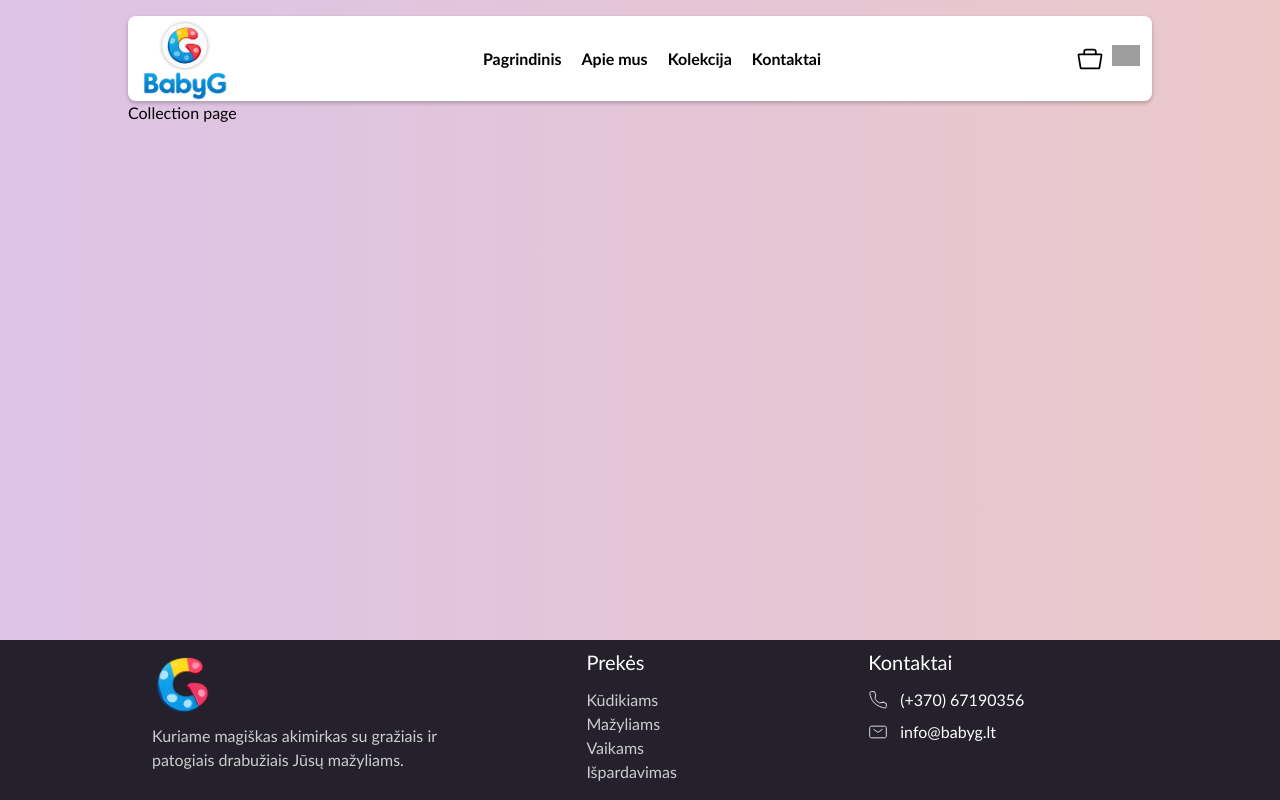
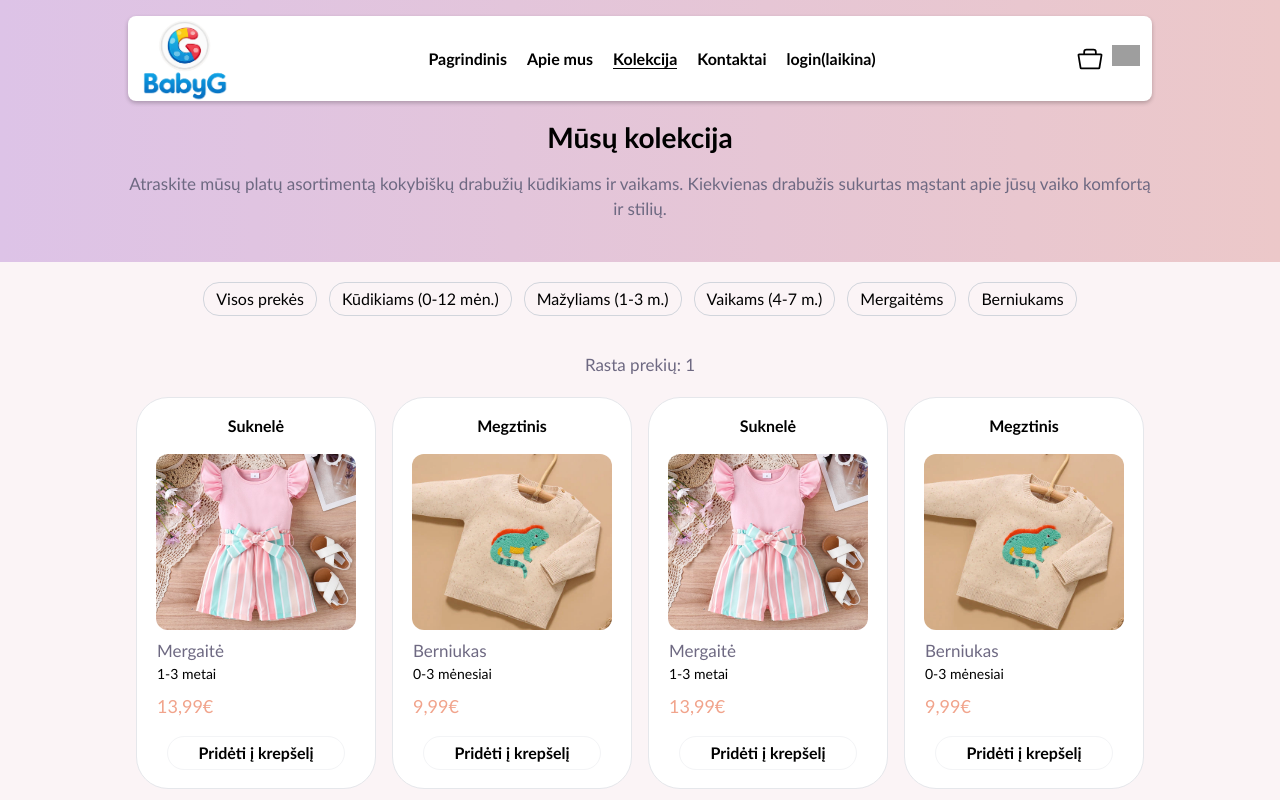
Before and after one commit to SplaTT141/babyG, a React (Vite) app in the folder client/: page /kolekcija in a window 1280 px wide. Shown: the top 800 px of the page. Built offline with nearby package versions, Linux system fonts and the light colour scheme; grey boxes are pictures that could not be loaded.

Commit message:
collection page

```diff
--- a/client/src/App.jsx
+++ b/client/src/App.jsx
@@ -1,10 +1,11 @@
-import {BrowserRouter, Routes, Route} from "react-router-dom"
-import { Header } from "./components/Header"
-import { Footer } from "./components/Footer"
-import { HomePage } from "./pages/HomePage"
-import { AboutPage } from "./pages/AboutPage"
-import { ContactPage } from "./pages/ContactPage"
-import { CollectionPage } from "./pages/CollectionPage"
+import {BrowserRouter, Routes, Route} from "react-router-dom";
+import { Header } from "./components/Header";
+import { Footer } from "./components/Footer";
+import { HomePage } from "./pages/HomePage";
+import { AboutPage } from "./pages/AboutPage";
+import { ContactPage } from "./pages/ContactPage";
+import { CollectionPage } from "./pages/CollectionPage";
+import { LoginPage } from "./pages/LoginPage";
 
 export function App() {
 
@@ -16,6 +17,7 @@ export function App() {
         <Route path="/apie-mus" element={<AboutPage />} />
         <Route path="/kolekcija" element={<CollectionPage />} />
         <Route path="/kontaktai" element={<ContactPage />} />
+        <Route path="/login" element={<LoginPage />} />
       </Routes>
       <Footer  />
     </BrowserRouter>
--- a/client/src/components/Header.jsx
+++ b/client/src/components/Header.jsx
@@ -3,7 +3,7 @@ import bag from "../assets/img/bag.svg";
 import heart from "../assets/img/heart.svg";
 import hamburger from "../assets/img/hamburger.svg";
 import xmark from "../assets/img/xmark.svg";
-import { Link } from "react-router-dom";
+import { Link, NavLink } from "react-router-dom";
 import { useState } from "react";
 
 export function Header() {
@@ -14,6 +14,7 @@ export function Header() {
         {text: 'Apie mus', link: '/apie-mus'},
         {text: 'Kolekcija', link: '/kolekcija'},
         {text: 'Kontaktai', link: '/kontaktai'},
+        {text: 'login(laikina)', link: '/login'},
     ]
 
     return(
@@ -31,7 +32,7 @@ export function Header() {
                 <div className="hidden sm:inline font-bold text-md">
                     <ul className="flex gap-5">
                         {
-                            navLinks.map((link, index) => (<li className=" hover-scale-sm" key={index}><Link to={link.link}>{link.text}</Link></li>))
+                            navLinks.map((link, index) => (<li className=" hover-scale-sm" key={index}><NavLink to={link.link}>{link.text}</NavLink></li>))
                         }
                     </ul>
                 </div>
--- a/client/src/index.css
+++ b/client/src/index.css
@@ -10,7 +10,7 @@ main {
 }
 
 .container {
-  @apply w-8/10 mx-auto;
+  @apply w-9/10 sm:w-8/10 mx-auto;
 }
 
 @theme {
@@ -32,6 +32,20 @@ main {
   .hover-scale-xl {
     @apply transition-all duration-200 hover:scale-125;
   }
+
+  .active {
+    position: relative;
+  }
+
+  .active::after {
+    content: "";
+    position: absolute;
+    bottom: -1px;
+    left: 0;
+    width: 100%;
+    height: 1px;
+    background: black;
+  }
 }
 
 @layer base {
@@ -48,7 +62,7 @@ main {
   }
 
   .paragraph-h2 {
-    @apply mt-4 text-[clamp(12px\\,1.6vw\\,15px)] leading-[1.6] text-gray;
+    @apply mt-4 text-[clamp(13px,1.6vw,15px)] leading-[1.6] text-gray;
   }
 
   .section-white {
--- a/client/src/pages/AboutPage.jsx
+++ b/client/src/pages/AboutPage.jsx
@@ -34,7 +34,6 @@ export function AboutPage() {
             <section className="container mx-auto p-12 px-4 sm:w-9/10">
                 <div className="flex flex-col items-center justify-center gap-10 sm:flex-row">
 
-
                     <div
                         className="
                             border border-white rounded-2xl
@@ -54,8 +53,8 @@ export function AboutPage() {
 
                     <div className="w-9/10 lg:w-2/5">
                         <span className="bg-white rounded-full p-3 mb-10">Apie BabyG</span>
-                        <h2 className="text-2xl sm:text-3xl md:text-4xl font-bold mt-5 text-start">Prekiaujame su meile atrinktais drabužiais mažiausiems</h2>
-                        <p className="paragraph text-start">
+                        <h2 className="text-xl sm:text-2xl md:text-3xl font-bold mt-5 text-start">Prekiaujame su meile atrinktais drabužiais mažiausiems</h2>
+                        <p className="paragraph-h2 text-start">
                             Jau daugiau nei 3 metus prekiaujame kokybiškais ir patogiais drabužiais Lietuvos mažyliams. Kruopščiai atrenkame kiekvieną gaminį, kad jis būtų ne tik stilingas, bet ir patogus kasdieniams žaidimams bei nuotykiams. Mūsų tikslas – kad kiekvienas vaikas jaustųsi laimingas, patogiai judėtų ir atrodytų nuostabiai. Siekiame, kad tėvai galėtų drąsiai rinktis drabužius, žinodami, jog jų mažyliai vilki saugius, patikimus ir ilgaamžius gaminius.
                         </p>
                     </div>
--- a/client/src/pages/CollectionPage.jsx
+++ b/client/src/pages/CollectionPage.jsx
@@ -1,8 +1,132 @@
+import product from "../assets/img/product.png"
+import product2 from "../assets/img/product2.png"
+
 export function CollectionPage() {
+    const filterBtns = [
+        {text: "Visos prekės"},
+        {text: "Kūdikiams (0-12 mėn.)"},
+        {text: "Mažyliams (1-3 m.)"},
+        {text: "Vaikams (4-7 m.)"},
+        {text: "Mergaitėms"},
+        {text: "Berniukams"},
+    ]
+
+    const products = [
+                {
+                    name: 'Suknelė',
+                    img: product,
+                    gender: 'Mergaitė',
+                    age: '1-3 metai',
+                    price: "13,99",
+                },
+                {
+                    name: 'Megztinis',
+                    img: product2,
+                    gender: 'Berniukas',
+                    age: '0-3 mėnesiai',
+                    price: "9,99",
+                },
+                {
+                    name: 'Suknelė',
+                    img: product,
+                    gender: 'Mergaitė',
+                    age: '1-3 metai',
+                    price: "13,99",
+                },
+                {
+                    name: 'Megztinis',
+                    img: product2,
+                    gender: 'Berniukas',
+                    age: '0-3 mėnesiai',
+                    price: "9,99",
+                },
+                {
+                    name: 'Suknelė',
+                    img: product,
+                    gender: 'Mergaitė',
+                    age: '1-3 metai',
+                    price: "13,99",
+                },
+                {
+                    name: 'Megztinis',
+                    img: product2,
+                    gender: 'Berniukas',
+                    age: '0-3 mėnesiai',
+                    price: "9,99",
+                },
+                {
+                    name: 'Suknelė',
+                    img: product,
+                    gender: 'Mergaitė',
+                    age: '1-3 metai',
+                    price: "13,99",
+                },
+                {
+                    name: 'Megztinis',
+                    img: product2,
+                    gender: 'Berniukas',
+                    age: '0-3 mėnesiai',
+                    price: "9,99",
+                },
+    ]
+
     return (
         <main>
-            <section className="container">
-                <h1>Collection page</h1>
+            <section className="container mx-auto">
+                <div className="mt-5 mb-10">
+                    <h1 className="heading">Mūsų kolekcija</h1>
+                    <p className="paragraph">Atraskite mūsų platų asortimentą kokybiškų drabužių kūdikiams ir vaikams. Kiekvienas drabužis sukurtas mąstant apie jūsų vaiko komfortą ir stilių.</p>
+                </div>
+            </section>
+            <section className="section-white">
+                <div className="container mx-auto ">
+                    <div className="flex flex-wrap gap-3 justify-center items-center py-5">
+                        {
+                            filterBtns.map((btn, index) => (
+                                <button
+                                    key={index}
+                                    className="
+                                        border border-gray-300 rounded-2xl py-1 px-3
+                                        cursor-pointer transition-all duration-200 hover:bg-purple-300
+                                        focus:bg-orange-400 focus:text-white focus:border-white"
+                                    type="button">
+                                    {btn.text}
+                                </button>
+                            ))
+                        }
+                    </div>
+                    <p className="paragraph">Rasta prekių: 1</p>
+                    <div className="flex flex-col justify-center items-center pb-6 sm:flex-row sm:flex-wrap">
+                        {
+                            products.map((dress, index) => (
+                                <div
+                                    key={index}
+                                    className="
+                                    card cursor-pointer
+                                    hover-scale-sm hover:shadow
+                                    w-60 sm:mx-2 px-5 h-98"
+                                >
+                                    <h2 className="text-md font-bold my-4">{dress.name}</h2>
+                                    <div className="w-50">
+                                        <img className="w-full h-44 rounded-xl object-cover" src={dress.img} alt={dress.name} />
+                                    </div>
+                                    <div className="flex flex-col w-full items-center">
+                                        <p className="paragraph mt-2 mr-auto">{dress.gender}</p>
+                                        <h3  className="text-sm mr-auto">{dress.age}</h3>
+                                        <h2 className="text-orange mt-2 text-lg mr-auto">{dress.price}€</h2>
+                                        <button
+                                            className="
+                                            border border-gray-100 rounded-full
+                                            w-9/10 py-1 my-4 transition-all duration-400 cursor-pointer
+                                            font-bold hover:bg-purple hover:text-white">
+                                            Pridėti į krepšelį
+                                        </button>
+                                    </div>
+                                </div>
+                            ))
+                        }
+                    </div>
+                </div>
             </section>
         </main>
     )
--- /dev/null
+++ b/client/src/pages/LoginPage.jsx
@@ -0,0 +1,7 @@
+export function LoginPage() {
+    return (
+        <main>
+
+        </main>
+    )
+}
```
Also changed, not shown: client/src/pages/ContactPage.jsx (+5 -5 lines), client/src/pages/HomePage.jsx (+15 -11 lines).
